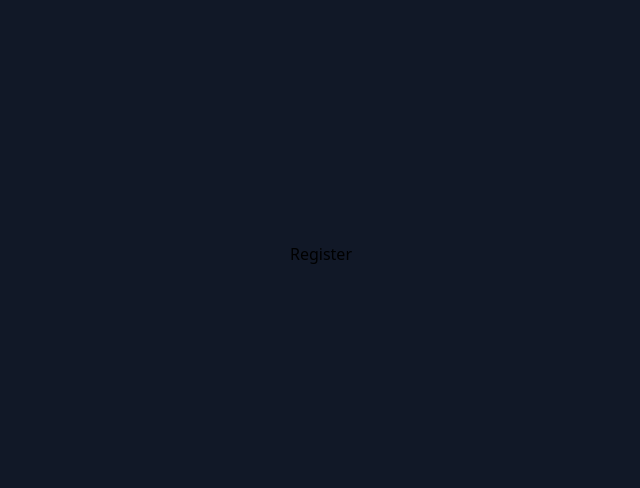
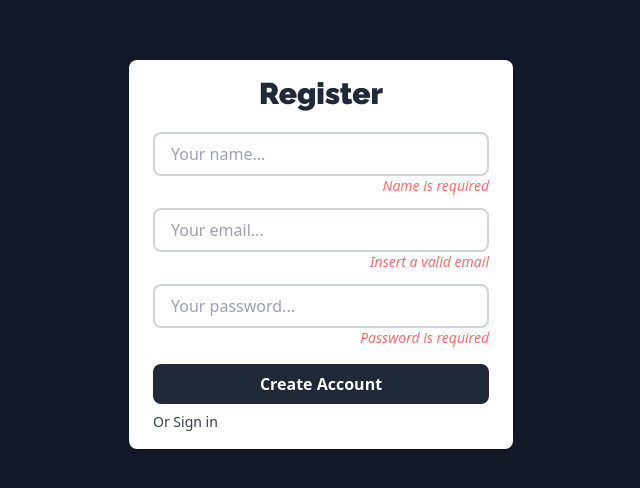
Before and after one commit to angelmtztrc/mern-task, a React (Create React App) app in the folder client/: page /authentication/register in a window 1280 px wide. Shown: the part 146-634 px from the top of the page, without its empty margins (319-959 px from the left). Built offline with nearby package versions, Linux system fonts and the light colour scheme.

Commit message:
feature(register): register form

```diff
--- a/client/src/pages/Register.js
+++ b/client/src/pages/Register.js
@@ -1,5 +1,60 @@
+import { Link } from 'react-router-dom';
+
 const Register = () => {
-  return <h1>Register</h1>;
+  return (
+    <div className="px-6 py-4 w-full max-w-sm bg-white rounded-lg shadow">
+      <h1 className="text-center text-gray-800 font-display text-3xl font-extrabold">
+        Register
+      </h1>
+      <form className="mt-5">
+        <div className="mb-3 w-full">
+          <input
+            type="text"
+            name="name"
+            placeholder="Your name..."
+            autoComplete="off"
+            className="block px-4 py-2 w-full border-2 border-gray-300 focus:border-gray-800 rounded-lg focus:outline-none outline-none appearance-none transition-colors duration-300 ease-in"
+          />
+          <p className="mt-0 text-right text-red-400 text-sm italic">
+            Name is required
+          </p>
+        </div>
+        <div className="mb-3 w-full">
+          <input
+            type="email"
+            name="email"
+            autoComplete="off"
+            placeholder="Your email..."
+            className="block px-4 py-2 w-full border-2 border-gray-300 focus:border-gray-800 rounded-lg focus:outline-none outline-none appearance-none transition-colors duration-300 ease-in"
+          />
+          <p className="mt-0 text-right text-red-400 text-sm italic">
+            Insert a valid email
+          </p>
+        </div>
+        <div className="mb-4 w-full">
+          <input
+            type="password"
+            name="password"
+            autoComplete="off"
+            placeholder="Your password..."
+            className="block px-4 py-2 w-full border-2 border-gray-300 focus:border-gray-800 rounded-lg focus:outline-none outline-none appearance-none transition-colors duration-300 ease-in"
+          />
+          <p className="mt-0 text-right text-red-400 text-sm italic">
+            Password is required
+          </p>
+        </div>
+        <button className="block px-4 py-2 w-full text-white font-bold bg-gray-800 hover:bg-gray-900 rounded-lg focus:outline-none transition-colors duration-300 ease-in">
+          Create Account
+        </button>
+        <Link
+          to="/authentication/login"
+          className="inline-block mt-2 text-gray-700 hover:underline text-sm cursor-pointer"
+        >
+          Or Sign in
+        </Link>
+      </form>
+    </div>
+  );
 };
 
 export default Register;
```
Also changed, not shown: 1 other file (tests, documents, lock files or other folders).
